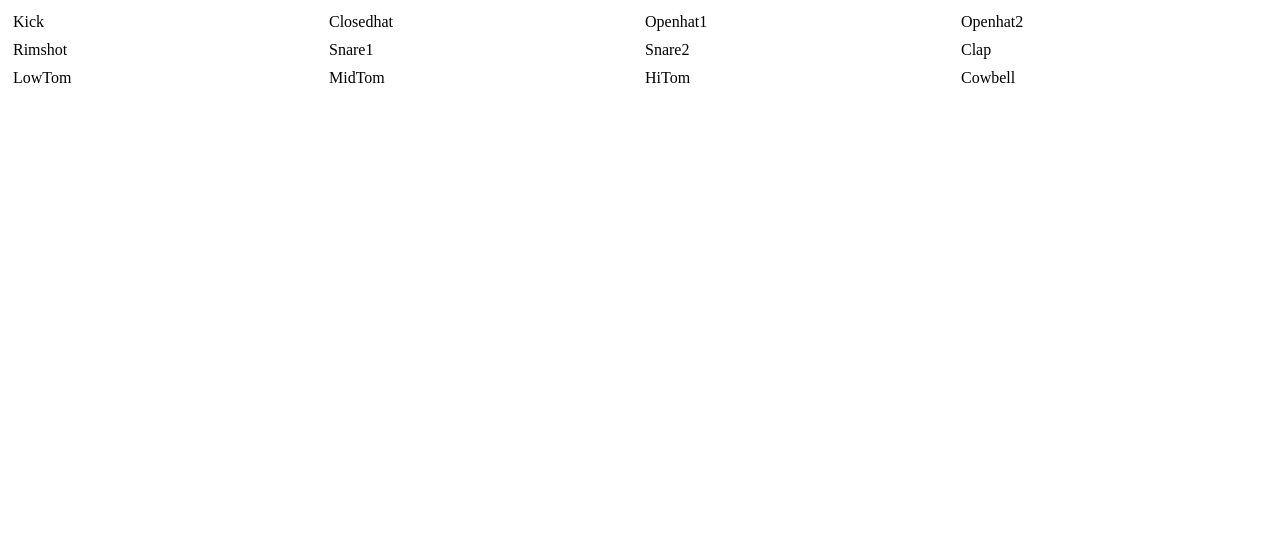
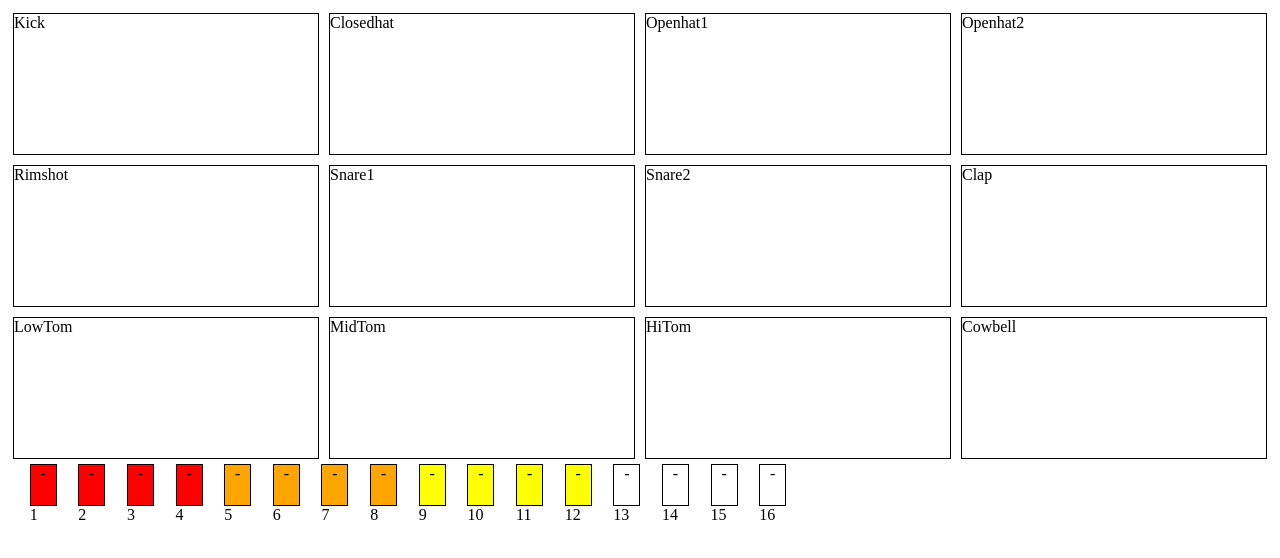
Before and after one commit to nikoladjordje/RxJS-TR-807, a website built with webpack: page index.html in a window 1280 px wide. Built offline with nearby package versions, Linux system fonts and the light colour scheme; data requests are answered from the project's data file.

Commit message:
808 Sequencer design

```diff
--- a/index.html
+++ b/index.html
@@ -7,7 +7,7 @@
     <link rel="stylesheet" href="style.css" />
   </head>
   <body>
-    <div class="MPC"></div>
+    <div class="main"></div>
     <script src="./dist/bundle.js"></script>
   </body>
 </html>
--- a/src/MPC.ts
+++ b/src/MPC.ts
@@ -23,7 +23,7 @@ export function drawMPC() {
   // Create a 4x3 grid of drum pads
   const mpcContainer = document.createElement("div");
   mpcContainer.classList.add("mpc-container");
-  document.body.appendChild(mpcContainer);
+  document.querySelector(".main").appendChild(mpcContainer);
 
   // Fetch data from JSON Server API
   const apiUrl = "http://localhost:3000/sounds";
--- /dev/null
+++ b/src/TR808.ts
@@ -0,0 +1,30 @@
+import { Observable } from "rxjs";
+
+export function drawSequencer() {
+  // Create a 1x16 grid of drum pads
+  const seqContainer = document.createElement("div");
+  seqContainer.classList.add("seq-container");
+  document.querySelector(".main").appendChild(seqContainer);
+
+  // Create the sequencer steps
+  for (let i = 0; i < 16; i++) {
+    const pad = document.createElement("div");
+    pad.classList.add("seq-pad");
+
+    const step = document.createElement("div");
+    step.classList.add("step");
+    step.classList.add((i + 1).toString());
+    if (i >= 0 && i < 4) step.classList.add("first");
+    if (i >= 4 && i < 8) step.classList.add("second");
+    if (i >= 8 && i < 12) step.classList.add("third");
+    if (i >= 12 && i < 16) step.classList.add("fourth");
+    step.textContent = "-";
+    pad.appendChild(step);
+
+    const num = document.createElement("div");
+    num.textContent = (i + 1).toString();
+    pad.appendChild(num);
+
+    seqContainer.appendChild(pad);
+  }
+}
--- a/src/index.ts
+++ b/src/index.ts
@@ -1,3 +1,5 @@
 import { drawMPC } from "./MPC";
+import { drawSequencer } from "./TR808";
 
 drawMPC();
+drawSequencer();
--- a/style.css
+++ b/style.css
@@ -1,3 +1,10 @@
+.main {
+  display: flex;
+  flex-direction: column;
+}
+.MPC {
+  min-width: 1000px;
+}
 .mpc-container {
   display: flex;
   justify-content: space-between;
@@ -6,4 +13,34 @@
 .drum-pad {
   flex: 1 0 20%;
   margin: 5px;
+  border: 1px solid black;
+  width: 140px;
+  height: 140px;
 }
+.seq-container {
+  display: flex;
+  flex-direction: row;
+  justify-content: space-evenly;
+  max-width: 800px;
+}
+.step {
+  border: 1px solid black;
+  height: 40px;
+  width: 25px;
+  text-align: center;
+}
+.first {
+  background-color: red;
+}
+.second {
+  background-color: orange;
+}
+.third {
+  background-color: yellow;
+}
+.fourth {
+  background-color: white;
+}
+.num {
+  align-items: center;
+}
```
Also changed, not shown: dist/bundle.js.
